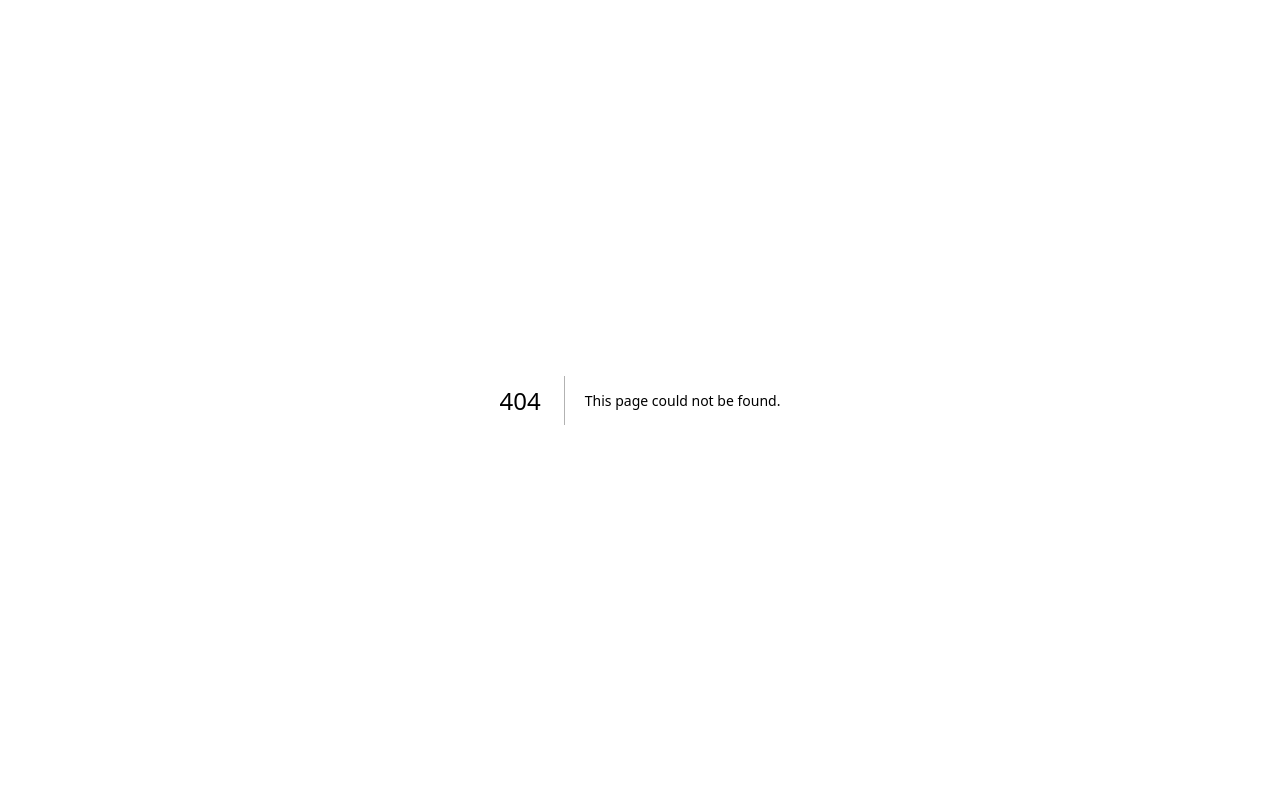
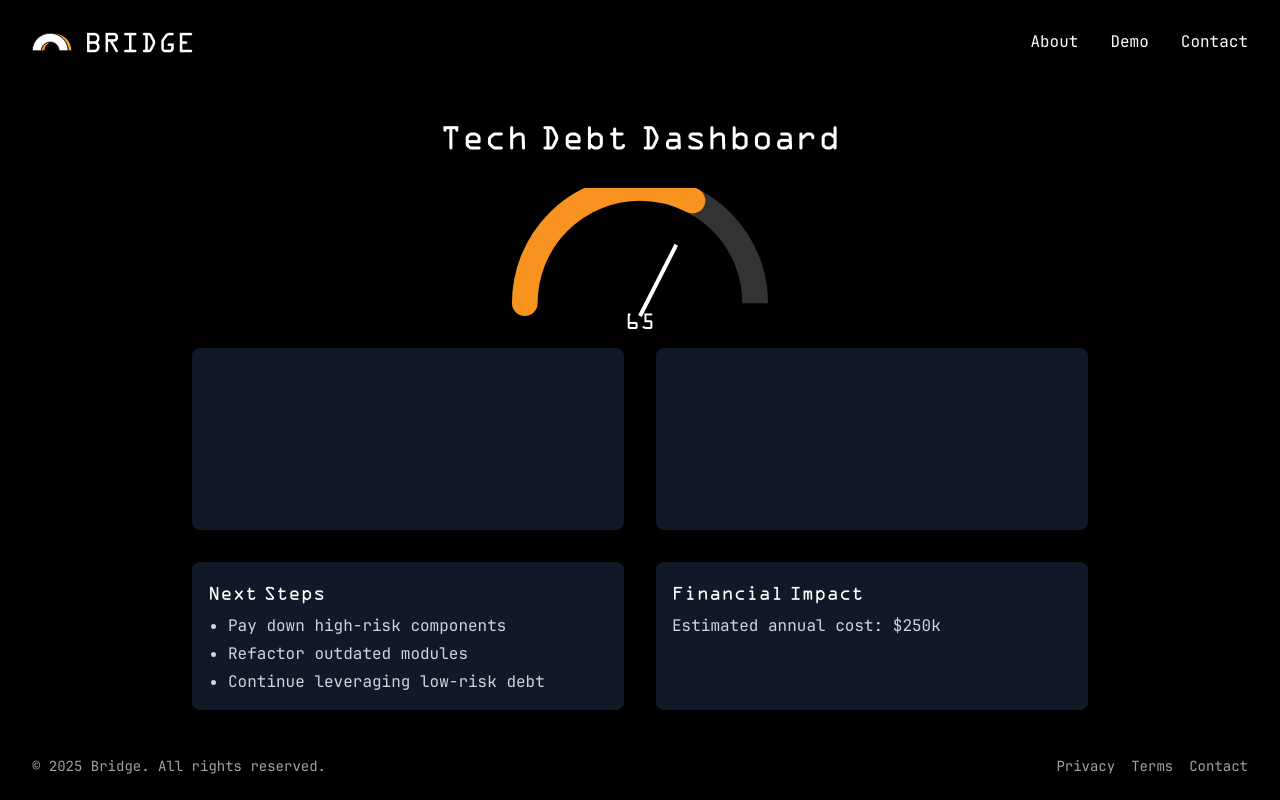
Before and after one commit to cmccoy02/buildwithbridge, a Next.js app: page /dashboard in a window 1280 px wide. Before the commit this address had no page. Built offline with nearby package versions, Linux system fonts and the light colour scheme.

Commit message:
Add dashboard page with gauge and charts

```diff
--- /dev/null
+++ b/pages/dashboard.js
@@ -0,0 +1,102 @@
+import Head from 'next/head'
+import Script from 'next/script'
+import { useEffect, useRef } from 'react'
+import Header from '../components/Header'
+import Footer from '../components/Footer'
+
+function Gauge({ value }) {
+  const radius = 45
+  const circumference = Math.PI * radius
+  const dash = (value / 100) * circumference
+  const angle = (value / 100) * 180 - 90
+
+  return (
+    <div className="relative w-64 h-32 mx-auto mb-8">
+      <svg viewBox="0 0 100 50" className="w-full h-full">
+        <path d="M5 45 A45 45 0 0 1 95 45" fill="none" stroke="#333" strokeWidth="10" />
+        <path d="M5 45 A45 45 0 0 1 95 45" fill="none" stroke="var(--color-accent)" strokeWidth="10" strokeDasharray={`${dash} ${circumference}`} strokeLinecap="round" />
+      </svg>
+      <div className="absolute left-1/2 bottom-0 transform origin-bottom" style={{ transform: `translateX(-50%) rotate(${angle}deg)` }}>
+        <div className="w-1 h-20 bg-white" />
+      </div>
+      <div className="absolute left-1/2 bottom-0 transform translate-y-5 -translate-x-1/2 text-2xl font-ocr-a">
+        {value}
+      </div>
+    </div>
+  )
+}
+
+export default function Dashboard() {
+  const historyRef = useRef(null)
+  const predictionRef = useRef(null)
+
+  useEffect(() => {
+    if (window.Chart) {
+      const ctx1 = historyRef.current.getContext('2d')
+      new window.Chart(ctx1, {
+        type: 'line',
+        data: {
+          labels: ['Jan', 'Feb', 'Mar', 'Apr', 'May'],
+          datasets: [{
+            label: 'Tech Debt Score',
+            data: [40, 45, 50, 55, 60],
+            borderColor: 'var(--color-accent)',
+            tension: 0.4
+          }]
+        },
+        options: { plugins: { legend: { labels: { color: '#fff' } } }, scales: { x: { ticks: { color: '#fff' } }, y: { ticks: { color: '#fff' }, min: 0, max: 100 } } }
+      })
+      const ctx2 = predictionRef.current.getContext('2d')
+      new window.Chart(ctx2, {
+        type: 'line',
+        data: {
+          labels: ['Jun', 'Jul', 'Aug', 'Sep', 'Oct'],
+          datasets: [{
+            label: 'Predicted Score',
+            data: [65, 67, 70, 72, 75],
+            borderColor: '#4ade80',
+            tension: 0.4
+          }]
+        },
+        options: { plugins: { legend: { labels: { color: '#fff' } } }, scales: { x: { ticks: { color: '#fff' } }, y: { ticks: { color: '#fff' }, min: 0, max: 100 } } }
+      })
+    }
+  }, [])
+
+  return (
+    <div className="min-h-screen bg-amoled-black text-white flex flex-col">
+      <Head>
+        <title>Dashboard - Bridge</title>
+        <meta name="description" content="Bridge Dashboard" />
+        <link rel="icon" href="/images/bridge.svg" />
+      </Head>
+      <Script src="https://cdn.jsdelivr.net/npm/chart.js" strategy="beforeInteractive" />
+      <Header />
+      <main className="flex-grow px-4 sm:px-6 lg:px-8">
+        <h1 className="text-4xl font-ocr-a text-center my-8">Tech Debt Dashboard</h1>
+        <Gauge value={65} />
+        <div className="grid grid-cols-1 md:grid-cols-2 gap-8 max-w-4xl mx-auto">
+          <div className="bg-gray-900 p-4 rounded-lg">
+            <canvas ref={historyRef}></canvas>
+          </div>
+          <div className="bg-gray-900 p-4 rounded-lg">
+            <canvas ref={predictionRef}></canvas>
+          </div>
+          <div className="bg-gray-900 p-4 rounded-lg font-jetbrains-mono">
+            <h2 className="text-xl font-ocr-a mb-2">Next Steps</h2>
+            <ul className="list-disc pl-5 text-gray-300 space-y-1">
+              <li>Pay down high-risk components</li>
+              <li>Refactor outdated modules</li>
+              <li>Continue leveraging low-risk debt</li>
+            </ul>
+          </div>
+          <div className="bg-gray-900 p-4 rounded-lg font-jetbrains-mono">
+            <h2 className="text-xl font-ocr-a mb-2">Financial Impact</h2>
+            <p className="text-gray-300">Estimated annual cost: $250k</p>
+          </div>
+        </div>
+      </main>
+      <Footer />
+    </div>
+  )
+}
```
